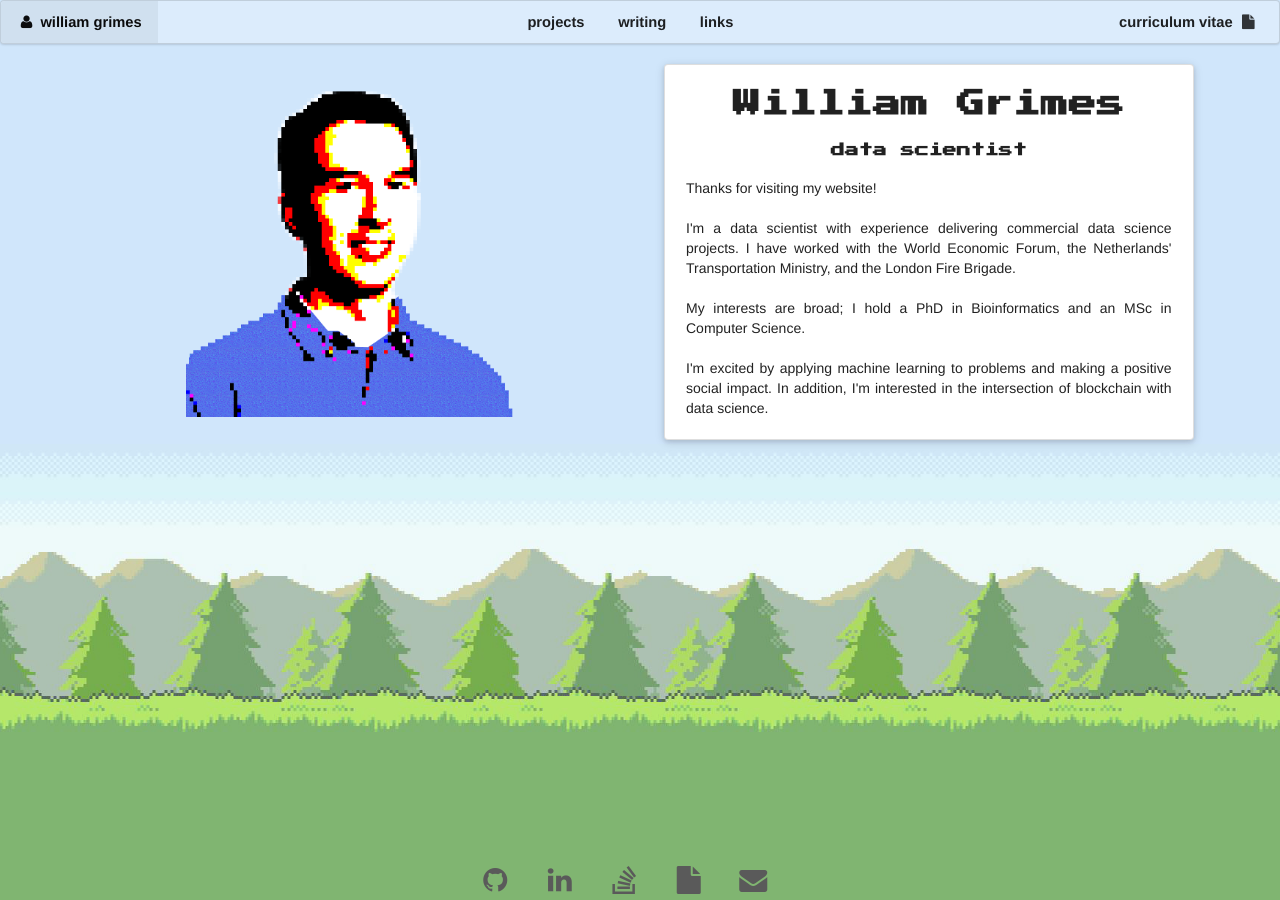
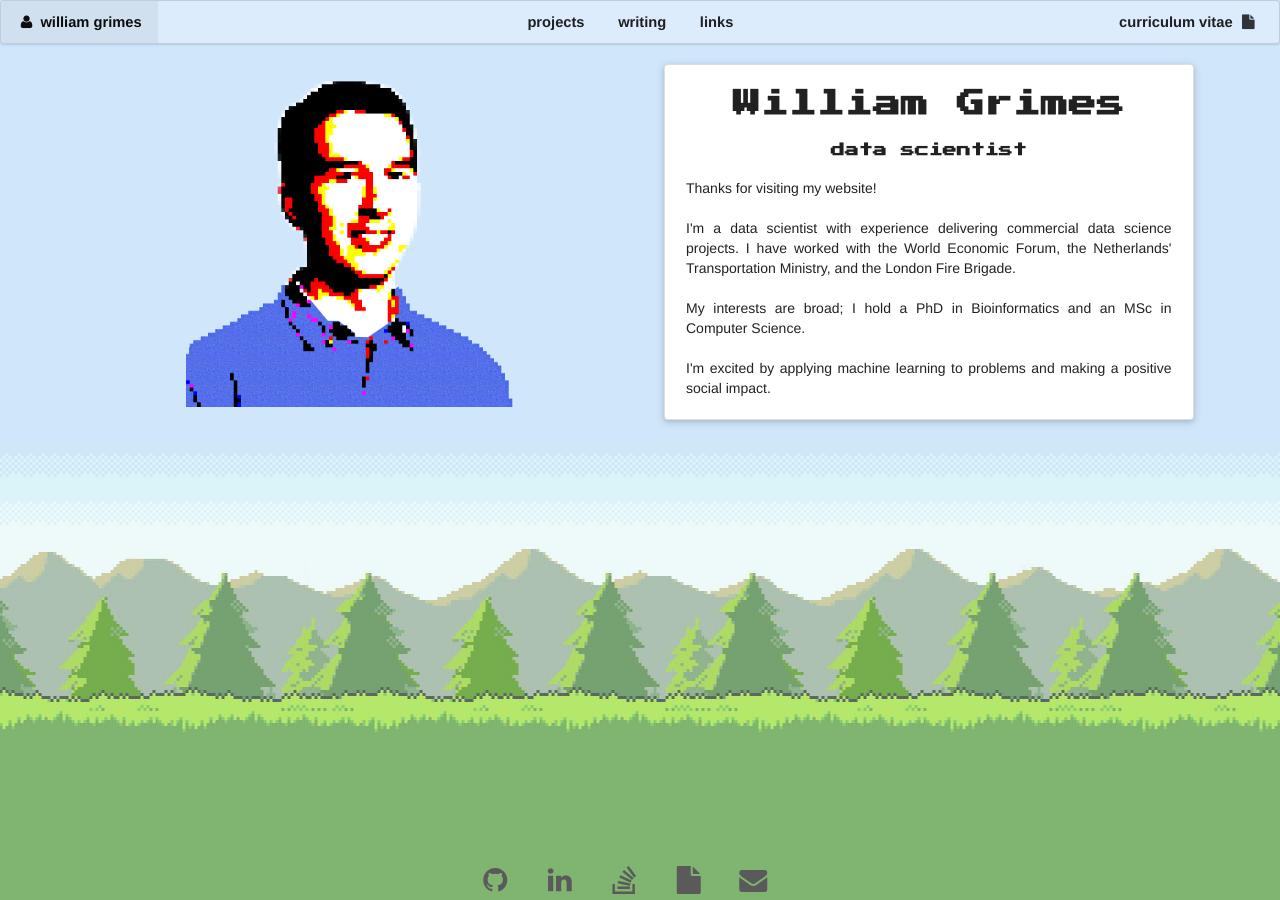
Before and after one commit to williamgrimes/williamgrimes.github.io, a Jekyll site: the page built from index.html, in a window 1280 px wide. Built offline with Jekyll 4.4.1, drawn with Linux system fonts in a browser that asks for light colours.

Commit message:
Update bio

```diff
--- a/_data/bio.json
+++ b/_data/bio.json
@@ -6,7 +6,7 @@
     "email": "williamgrimes@gmx.com",
     "phone": "+44 7794070622",
     "website": "https://williamgrimes.github.io",
-    "summary": "Thanks for visiting my website! <br><br> I'm a data scientist with experience delivering commercial data science projects. I have worked with the World Economic Forum, the Netherlands' Transportation Ministry, and the London Fire Brigade. <br><br> My interests are broad; I hold a PhD in Bioinformatics and an MSc in Computer Science. <br><br> I'm excited by applying machine learning to problems and making a positive social impact. In addition, I'm interested in the intersection of blockchain with data science.",
+    "summary": "Thanks for visiting my website! <br><br> I'm a data scientist with experience delivering commercial data science projects. I have worked with the World Economic Forum, the Netherlands' Transportation Ministry, and the London Fire Brigade. <br><br> My interests are broad; I hold a PhD in Bioinformatics and an MSc in Computer Science. <br><br> I'm excited by applying machine learning to problems and making a positive social impact.",
     "profiles": [
       {
         "network": "github",
```
